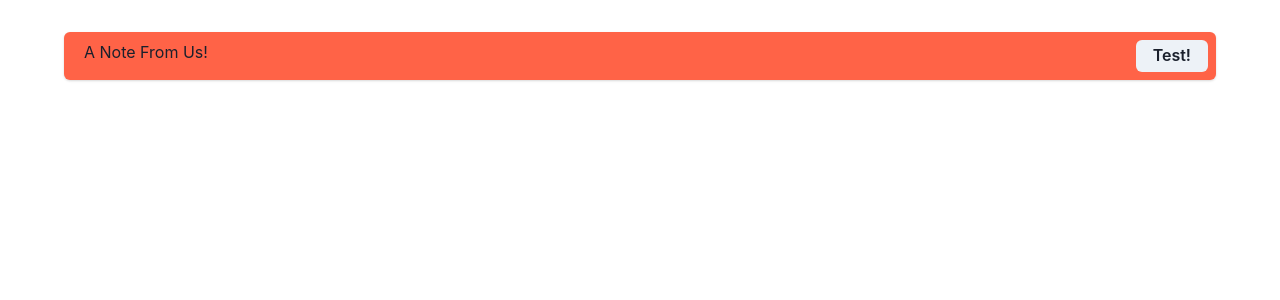
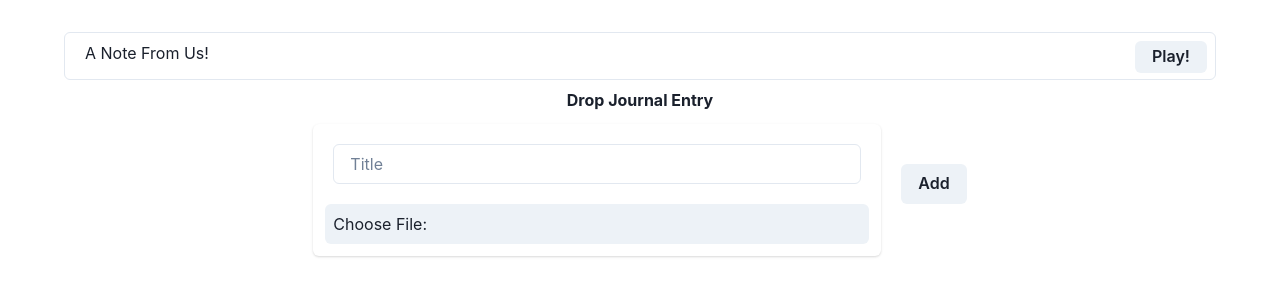
Before and after one commit to duckyfuz/mindful-mind, a React (Vite) app: page /HomePage in a window 1280 px wide. Shown: the top 300 px of the page. Built offline with nearby package versions, Linux system fonts and the light colour scheme; no server answers.

Commit message:
pushhing to u

```diff
--- a/src/pages/HomePage.jsx
+++ b/src/pages/HomePage.jsx
@@ -1,34 +1,79 @@
 import React from "react";
 //import components
-import { Box, Grid, GridItem } from "@chakra-ui/layout";
+import {
+  Box,
+  Grid,
+  GridItem,
+  Text,
+  Heading,
+  Flex,
+  StackDivider,
+  Stack,
+} from "@chakra-ui/layout";
 import { Button } from "@chakra-ui/button";
-import { Card } from "@chakra-ui/card";
+import { Card, CardHeader } from "@chakra-ui/card";
+import { Input } from "@chakra-ui/input";
 
 const HomePage = () => {
   return (
     <Box h="100vh">
+      {true && (
         <Card
-        bg="tomato"
           w="90vw"
           h={12}
           textAlign="left"
           padding={2}
           paddingLeft={5}
+          variant="outline"
         >
-        <Grid
-          templateColumns="repeat(5, 1fr)"
-          gap={6}
-          height="100%"
-          bg="tomato"
-        >
+          <Grid templateColumns="repeat(5, 1fr)" gap={6} height="100%">
             <GridItem colSpan={2}>
               <h2>A Note From Us!</h2>
             </GridItem>
             <GridItem colStart={7}>
-            <Button h={8}>Test!</Button>
+              <Button h={8}>Play! </Button>
             </GridItem>
           </Grid>
         </Card>
+      )}
+
+      <Box w="90vw" p={2}>
+        <Text as="b">Drop Journal Entry</Text>
+        <Flex
+          justify="center" // Center-align child component vertically
+          align="center"
+          w="100%" // Ensure the child component takes up the full width
+        >
+          <Card borderColor="black" w="50%" mr={5} mt={3}>
+            <CardHeader>
+              <Input type="text" id="fileTitle" placeholder="Title"></Input>
+            </CardHeader>
+            <StackDivider />
+            <Stack spacing={4} m={3} mt={0}>
+              <label htmlFor="fileInput">
+                <Flex
+                  alignItems="center" // Vertically align the content
+                  borderRadius="md" // Round the edges of the container
+                  bg="gray.100" // Background color for better visibility
+                  p={2} // Add padding to the container
+                  cursor="pointer" // Change cursor on hover
+                >
+                  <span>Choose File:</span>
+                  <Input
+                    type="file"
+                    id="fileInput"
+                    accept=".mp3"
+                    display="none" // Hide the default file input
+                    onChange={(e) => handleFileUpload(e)}
+                  />
+                </Flex>
+              </label>
+            </Stack>
+          </Card>
+          <Button>Add</Button>
+        </Flex>
+        <Box></Box>
+      </Box>
     </Box>
   );
 };
```
Lines whose indentation alone changed are shown as unchanged.
